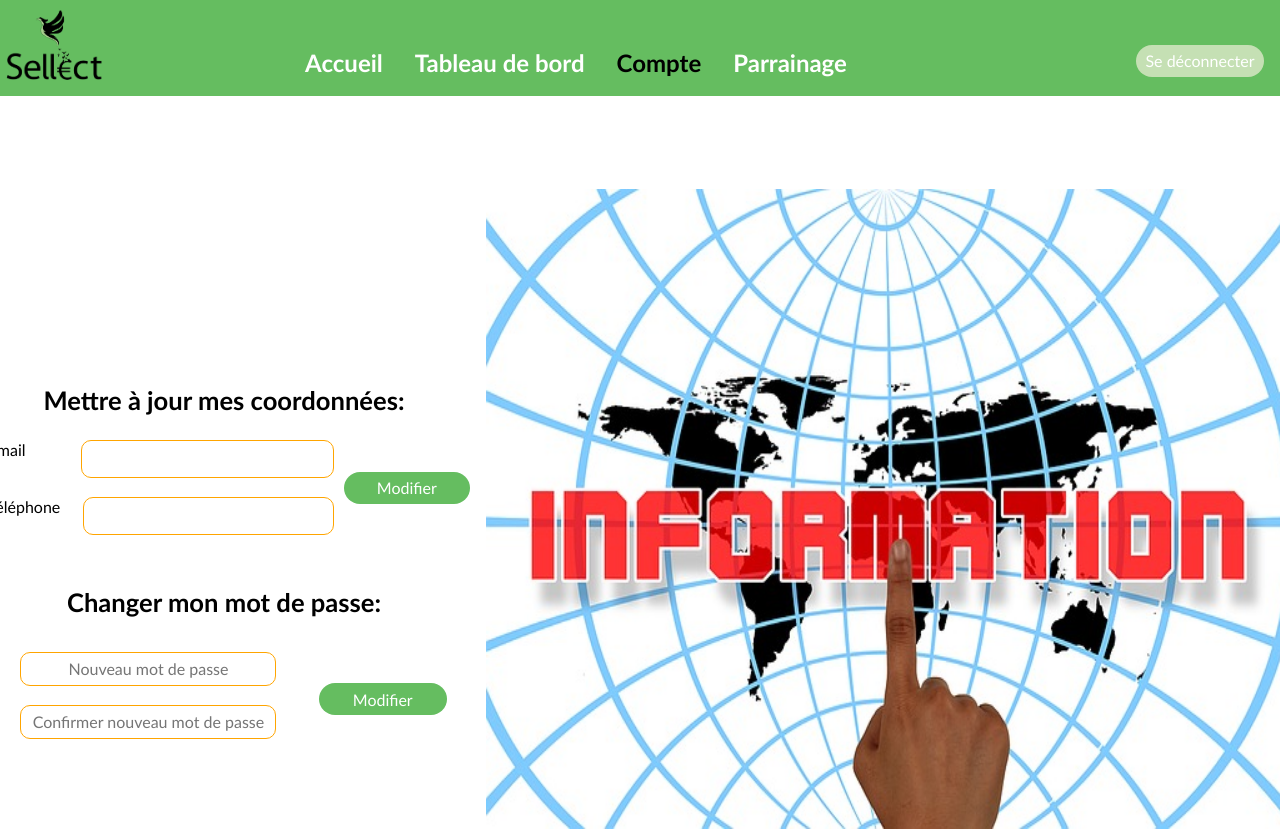
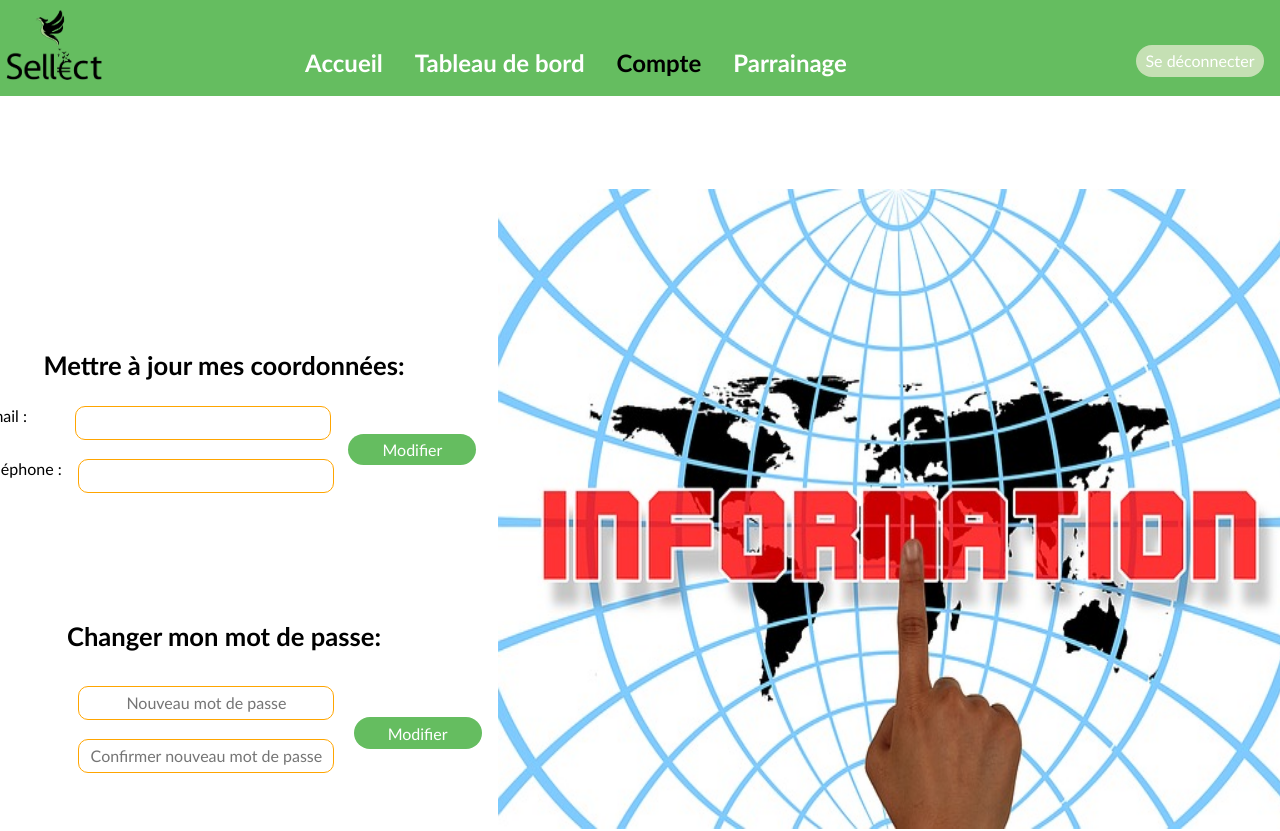
Before and after one commit to WildCodeSchool/2022-03-JS-RemoteFR-Outsiders-P3-Sellect-2, a React (Vite) app in the folder frontend/: page /mon-compte/mettre-a-jour in a window 1280 px wide. Shown: the top 831 px of the page. Built offline with nearby package versions, Linux system fonts and the light colour scheme; no server answers; sample sign-in values are in the browser's storage.

Commit message:
update document

```diff
--- a/frontend/src/assets/Updatepassword.css
+++ b/frontend/src/assets/Updatepassword.css
@@ -63,7 +63,7 @@
   }
 
   .removepw {
-    margin-top: 1em;
+    margin-top: 4em;
     font-size: 1.6em;
   }
 
@@ -71,9 +71,6 @@
     width: 16rem;
     font-size: 1em;
     padding: 0.4em;
+    margin-left: 7em;
   }
-
-  /* .form-updatepassword button {
-    margin-left: 3em;
-  } */
 }
```
